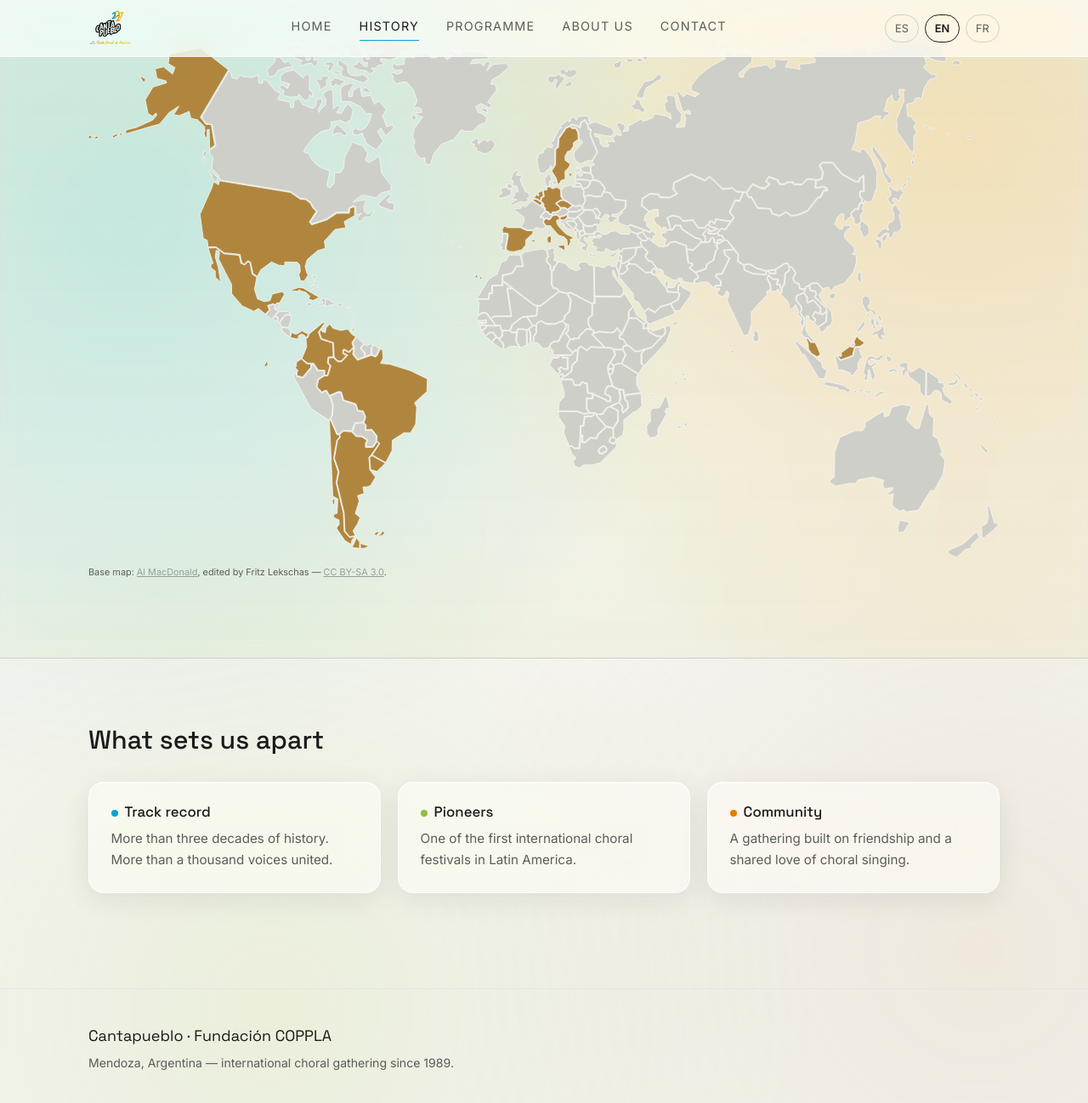
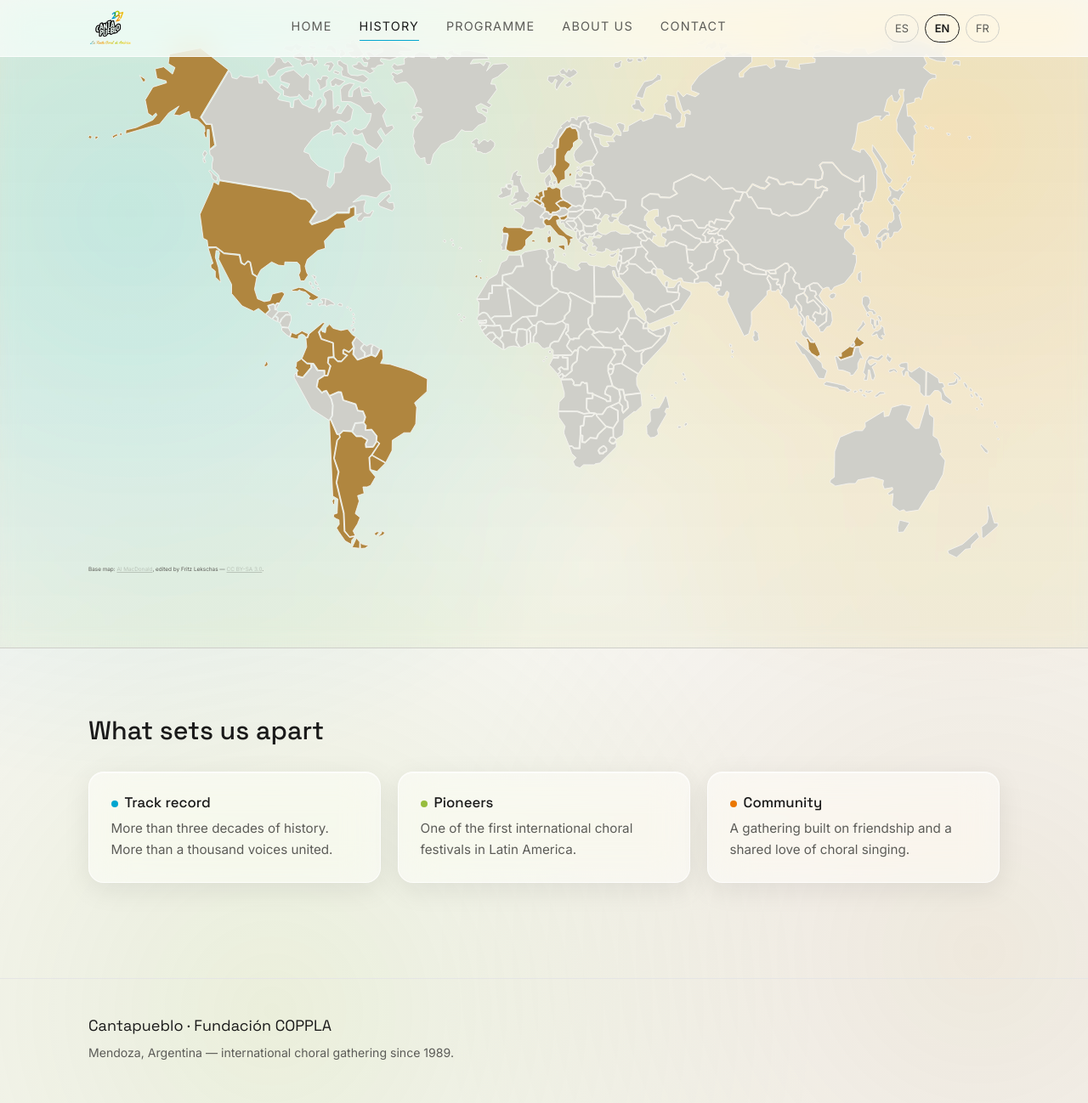
Before and after one commit to mxscvz/cantapueblo, a Jekyll site: the page built from en/history.html, in a window 1280 px wide and 1400 px high, scrolled down 3752 px. Shown: the top 1298 px of the window at 85% size. Built offline with Jekyll 4.4.1, drawn with Linux system fonts in a browser that asks for light colours.

Commit message:
Reduce font size and color opacity for map attribution

```diff
--- a/assets/css/style.css
+++ b/assets/css/style.css
@@ -498,10 +498,10 @@ a:focus-visible, button:focus-visible {
 }
 .map-attribution {
   margin-top: 0.6rem;
-  font-size: 0.68rem;
-  color: rgba(92, 92, 88, 0.55);
+  font-size: 0.4rem;
+  color: rgba(92, 92, 88, 0.3);
 }
-.map-attribution a { color: rgba(92, 92, 88, 0.55); text-decoration: underline; }
+.map-attribution a { color: rgba(92, 92, 88, 0.3); text-decoration: underline; }
 
 /* Sections */
 .section {
```
